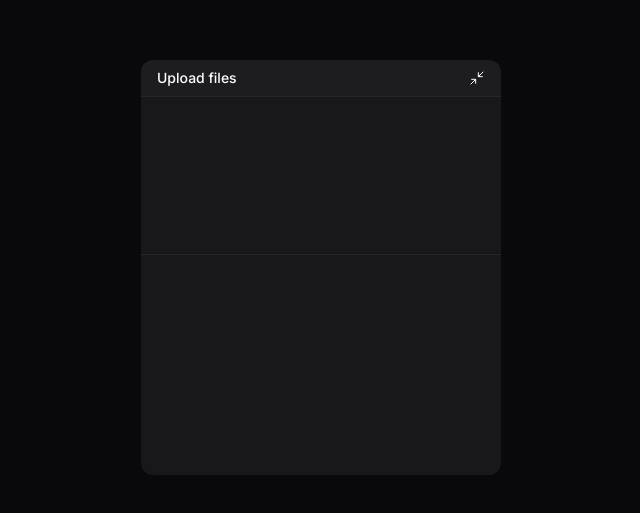
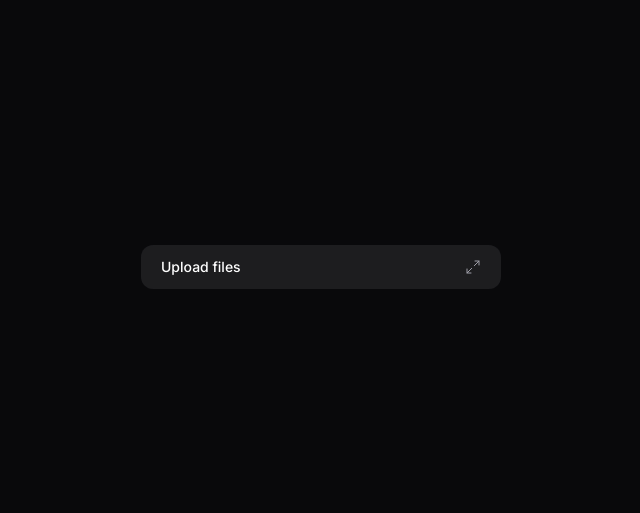
Before and after one commit to christopherldo/upload-widget-web, a React (Vite) app: page / in a window 1280 px wide. Shown: the part 133-646 px from the top of the page, without its empty margins (319-959 px from the left). Built offline with nearby package versions, Linux system fonts and the light colour scheme; the HTML template or start-up script is replaced by a standard one.

Commit message:
feat(upload-widget): add collapsible functionality and button variants
- Implement collapsible behavior for upload widget using Radix UI
- Add new minimized button component for collapsed state
- Create reusable button component with tailwind-variants
- Update dependencies to support new features

```diff
--- a/package.json
+++ b/package.json
@@ -10,10 +10,13 @@
     "preview": "vite preview"
   },
   "dependencies": {
+    "@radix-ui/react-collapsible": "^1.1.12",
     "@tailwindcss/vite": "^4.1.17",
     "lucide-react": "^0.556.0",
     "react": "^19.2.0",
     "react-dom": "^19.2.0",
+    "tailwind-merge": "^3.4.0",
+    "tailwind-variants": "^3.2.2",
     "tailwindcss": "^4.1.17"
   },
   "devDependencies": {
--- /dev/null
+++ b/src/components/ui/button.tsx
@@ -0,0 +1,26 @@
+import type { ComponentProps } from "react";
+import { tv, type VariantProps } from "tailwind-variants";
+
+const buttonVariants = tv({
+  base: "text-zinc-400 rounded-lg hover:text-zinc-100 hover:bg-zinc-800 cursor-pointer disabled:opacity-50 disabled:pointer-events-none",
+  variants: {
+    size: {
+      default: "px-3 py-2",
+      icon: "p-2",
+      "icon-sm": "p-1",
+    },
+  },
+  defaultVariants: {
+    size: "default",
+  },
+});
+
+export const Button = ({
+  size,
+  className,
+  ...props
+}: ComponentProps<"button"> & VariantProps<typeof buttonVariants>) => {
+  return (
+    <button className={buttonVariants({ size, className })} {...props}></button>
+  );
+};
--- a/src/components/upload-widget-header.tsx
+++ b/src/components/upload-widget-header.tsx
@@ -1,12 +1,16 @@
 import { Minimize2 } from "lucide-react";
+import { Button } from "./ui/button";
+import * as Collapsible from "@radix-ui/react-collapsible";
 
 export const UploadWidgetHeader = () => {
   return (
     <div className="w-full p-4 py-2 bg-white/2 border-zinc-800 border-b flex items-center justify-between">
       <span className="text-sm font-medium">Upload files</span>
-      <button type="button" title="Minimize upload widget">
-        <Minimize2 strokeWidth={1.5} className="size-4" />
-      </button>
+      <Collapsible.Trigger asChild>
+        <Button size="icon" className="-mr-2">
+          <Minimize2 strokeWidth={1.5} className="size-4" />
+        </Button>
+      </Collapsible.Trigger>
     </div>
   );
 };
--- /dev/null
+++ b/src/components/upload-widget-minimized-button.tsx
@@ -0,0 +1,15 @@
+import * as Collapsible from "@radix-ui/react-collapsible";
+import { Maximize2 } from "lucide-react";
+
+export const UploadWidgetMinimizedButton = () => {
+  return (
+    <Collapsible.Trigger className="group w-full bg-white/2 py-3 px-5 flex items-center justify-between cursor-pointer">
+      <span className="text-sm font-medium">Upload files</span>
+
+      <Maximize2
+        strokeWidth={1.5}
+        className="size-4 text-zinc-400 group-hover:text-zinc-100"
+      />
+    </Collapsible.Trigger>
+  );
+};
--- a/src/components/upload-widget.tsx
+++ b/src/components/upload-widget.tsx
@@ -1,10 +1,19 @@
+import * as Collapsible from "@radix-ui/react-collapsible";
 import { UploadWidgetDropzone } from "./upload-widget-dropzone";
 import { UploadWidgetHeader } from "./upload-widget-header";
 import { UploadWidgetUploadList } from "./upload-widget-upload-list";
+import { useState } from "react";
+import { UploadWidgetMinimizedButton } from "./upload-widget-minimized-button";
 
 export const UploadWidget = () => {
+  const [isWidgetOpen, setIsWidgetOpen] = useState(false);
+
   return (
-    <div className="bg-zinc-900 max-w-[360px] w-full overflow-hidden rounded-xl shadow-shape">
+    <Collapsible.Root onOpenChange={setIsWidgetOpen}>
+      <div className="bg-zinc-900 w-[360px] overflow-hidden rounded-xl shadow-shape">
+        {!isWidgetOpen && <UploadWidgetMinimizedButton />}
+
+        <Collapsible.Content>
           <UploadWidgetHeader />
 
           <div className="flex flex-col gap-4 py-3">
@@ -14,6 +23,8 @@ export const UploadWidget = () => {
 
             <UploadWidgetUploadList />
           </div>
+        </Collapsible.Content>
       </div>
+    </Collapsible.Root>
   );
 };
```
Also changed, not shown: 1 other file (tests, documents, lock files or other folders). Lines whose indentation alone changed are shown as unchanged.
